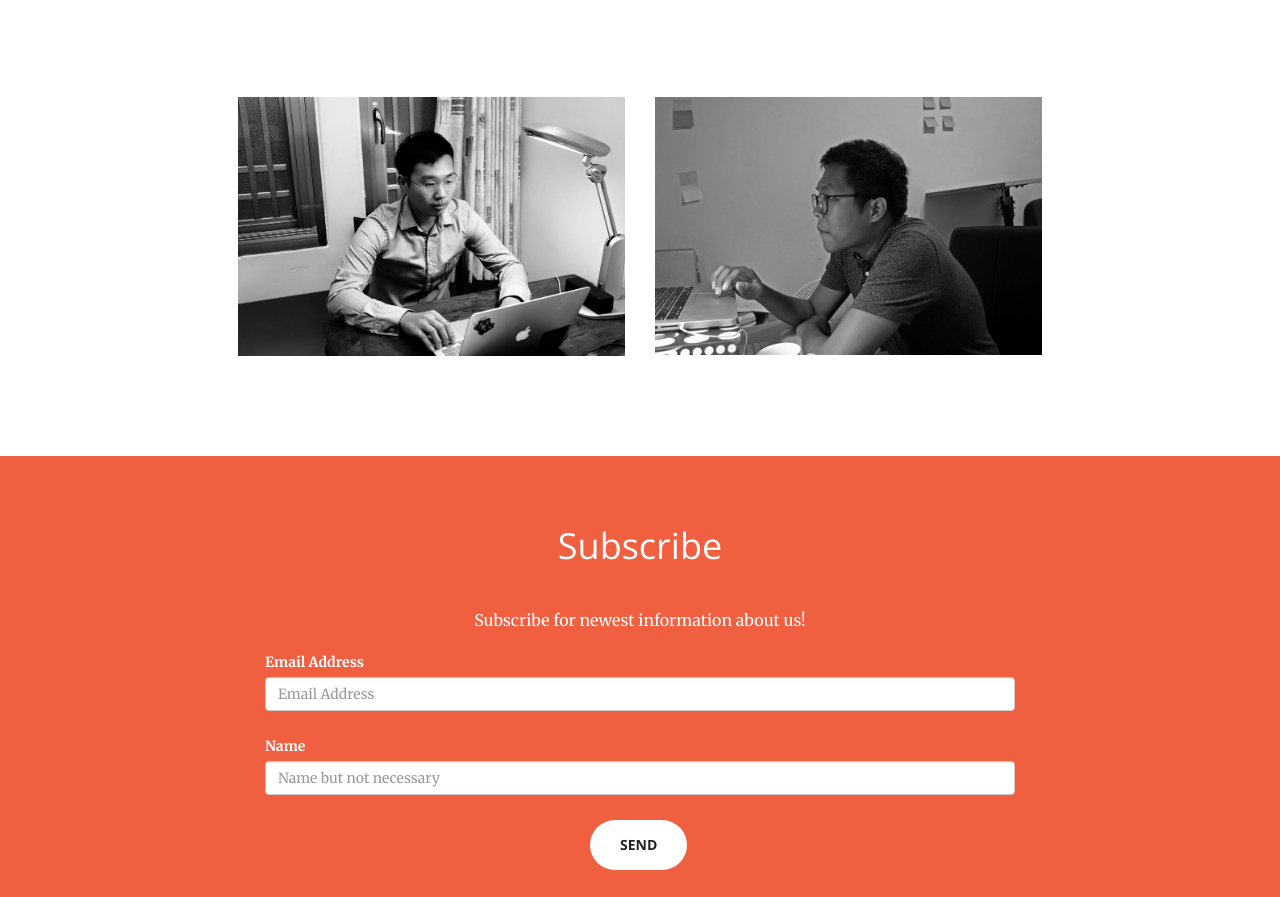
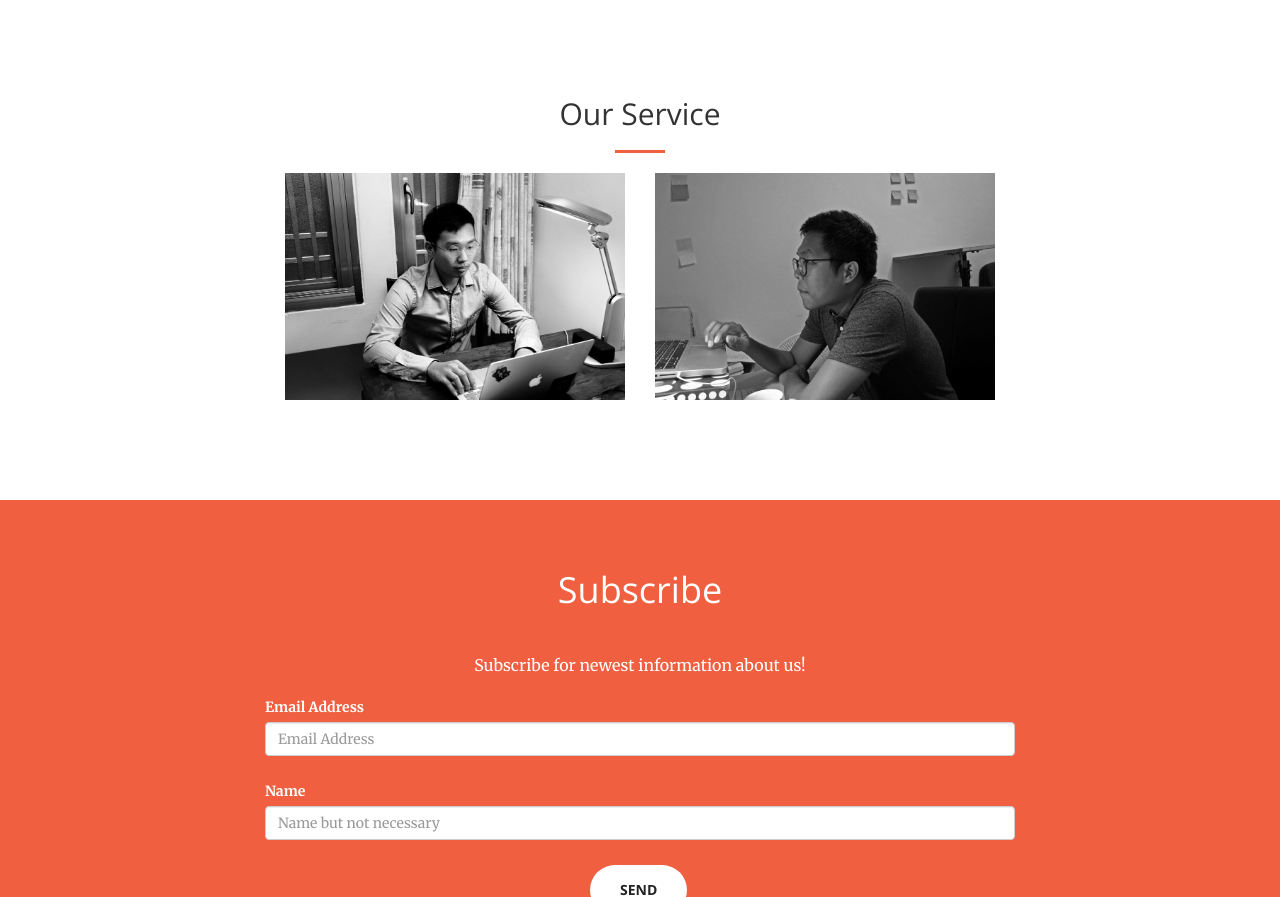
Before and after one commit to johnny7861532/PixelMonkey, a plain HTML site: page index.html in a window 1280 px wide. Shown: the part 1577-2474 px from the top of the page. Drawn offline with nearby package versions, Linux system fonts and the light colour scheme.

Commit message:
UI improve

```diff
--- a/index.html
+++ b/index.html
@@ -153,8 +153,12 @@
             </div>
         </div>
     </section>
-
-    <section class="no-padding" id="team">
+<section class="no-padding" id="team">
+    <div class="container">
+        <div class="row">
+        <div class="col-lg-12 text-center">
+    <h2 class="section-heading">Our Service</h2>
+    <hr class="primary">
         <div class="container-fluid">
                 <div class="col-lg-4 col-sm-6 col-md-offset-2">
                     <a  class="portfolio-box">
```
